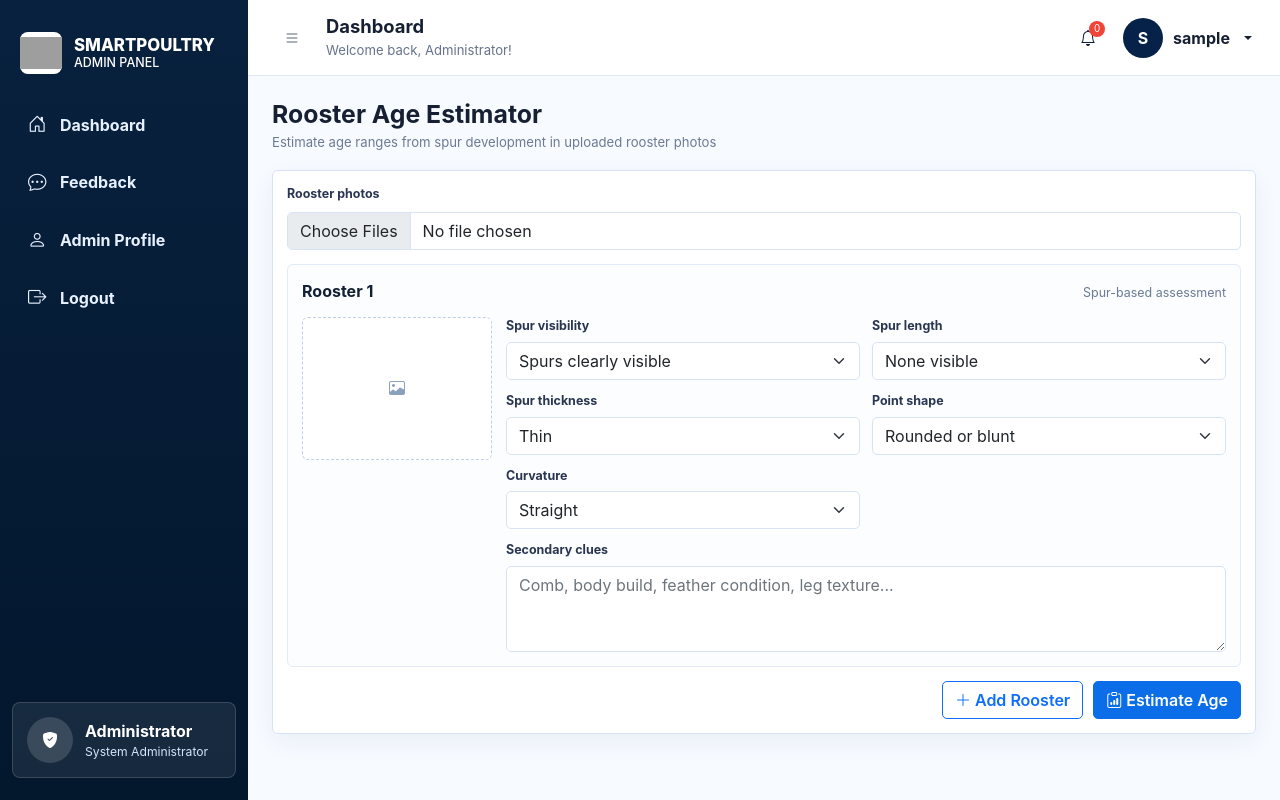
After one commit to lichtb44/SmartPoultry, a Django app: page /rooster-age-estimator/ in a window 1280 px wide. The commit adds this page. Run offline with Django 4.2, Linux system fonts and the light colour scheme; the visitor is signed in with stand-in values (Sample User, id 1); some libraries are stand-ins or nearby versions; grey boxes are pictures that could not be loaded.

Commit message:
Add rooster spur age estimator

```diff
--- a/smartpoultry/core/urls.py
+++ b/smartpoultry/core/urls.py
@@ -41,6 +41,7 @@ urlpatterns = [
     path('revenue/', views.revenue_view, name='revenue'),
     path('expenses/', views.expenses_view, name='expenses'),
     path('analytics/', views.analytics_view, name='analytics'),
+    path('rooster-age-estimator/', views.rooster_age_estimator_view, name='rooster_age_estimator'),
     path('reports/', views.reports_view, name='reports'),
     path('production-records/', views.production_records_view, name='production_records'),
     path('production-records/add/', views.production_record_create, name='production_record_create'),
--- a/smartpoultry/core/views.py
+++ b/smartpoultry/core/views.py
@@ -27,8 +27,8 @@ def health_check(request):
     database = settings.DATABASES['default']
     static_dirs = [str(path) for path in getattr(settings, 'STATICFILES_DIRS', [])]
     static_sources = {
-        'source_logo_exists': any((path / 'images' / 'rooster-logo.svg').exists() for path in getattr(settings, 'STATICFILES_DIRS', [])),
-        'collected_logo_exists': (settings.STATIC_ROOT / 'images' / 'rooster-logo.svg').exists(),
+        'source_logo_exists': any((path / 'images' / 'smartpoultry_logo.svg').exists() for path in getattr(settings, 'STATICFILES_DIRS', [])),
+        'collected_logo_exists': (settings.STATIC_ROOT / 'images' / 'smartpoultry_logo.svg').exists(),
     }
     return JsonResponse({
         'ok': True,
@@ -709,6 +709,136 @@ def analytics_view(request):
     })
 
 
+def estimate_rooster_age_from_spurs(visibility, length, thickness, point_shape, curvature, secondary_clues):
+    if visibility != 'clear':
+        return {
+            'age_range': 'insufficient spur visibility for reliable age estimate',
+            'reasoning': (
+                'The spurs are not visible enough to evaluate length, thickness, point shape, and curvature '
+                'with confidence, so a spur-based age range would be unreliable.'
+            ),
+            'confidence': 'Low',
+            'limitations': 'Spurs are hidden, cropped, blurry, or too small in the photo.',
+        }
+
+    score = 0
+    score += {'none': 0, 'buds': 1, 'short': 2, 'medium': 3, 'long': 4}.get(length, 0)
+    score += {'thin': 0, 'moderate': 1, 'thick': 2}.get(thickness, 0)
+    score += {'rounded': 0, 'pointed': 1, 'worn': 2}.get(point_shape, 0)
+    score += {'straight': 0, 'slight': 1, 'curved': 2}.get(curvature, 0)
+
+    if score <= 1:
+        age_range = 'under 6 months'
+        confidence = 'Medium'
+        reasoning = 'Spurs are absent or only beginning as small buds, which is most consistent with a juvenile rooster.'
+    elif score <= 3:
+        age_range = '6 to 10 months'
+        confidence = 'Medium'
+        reasoning = 'Spurs appear short and lightly developed, suggesting a young rooster approaching maturity.'
+    elif score <= 5:
+        age_range = '10 to 18 months'
+        confidence = 'Medium-High'
+        reasoning = 'Spurs show clear extension with moderate thickness or a pointed tip, which commonly fits a young adult.'
+    elif score <= 7:
+        age_range = '18 months to 3 years'
+        confidence = 'Medium-High'
+        reasoning = 'Spurs are developed in length and thickness, with noticeable point or curvature, matching a mature adult.'
+    else:
+        age_range = '3 years or older'
+        confidence = 'Medium'
+        reasoning = 'Spurs are long, thick, curved, or worn, which is more typical of an older mature rooster.'
+
+    if secondary_clues:
+        reasoning = f'{reasoning} Secondary clues noted: {secondary_clues}'
+
+    return {
+        'age_range': age_range,
+        'reasoning': reasoning,
+        'confidence': confidence,
+        'limitations': (
+            'This estimate is based mainly on spur observations entered from the photo. Breed, trimming, injury, '
+            'image angle, and husbandry conditions can change spur appearance.'
+        ),
+    }
+
+
+@login_required(login_url='login')
+def rooster_age_estimator_view(request):
+    """Estimate rooster age ranges using user-entered spur observations from uploaded photos."""
+    results = []
+    visibility_labels = {
+        'clear': 'Spurs clearly visible',
+        'partial': 'Partially visible',
+        'hidden': 'Hidden or not visible',
+    }
+    length_labels = {
+        'none': 'none visible',
+        'buds': 'small spur buds',
+        'short': 'short spurs',
+        'medium': 'medium spurs',
+        'long': 'long spurs',
+    }
+    thickness_labels = {
+        'thin': 'thin',
+        'moderate': 'moderate',
+        'thick': 'thick',
+    }
+    point_labels = {
+        'rounded': 'rounded or blunt point',
+        'pointed': 'sharp pointed tip',
+        'worn': 'worn or irregular point',
+    }
+    curvature_labels = {
+        'straight': 'straight',
+        'slight': 'slightly curved',
+        'curved': 'strongly curved',
+    }
+
+    if request.method == 'POST':
+        photos = request.FILES.getlist('photos')
+        rooster_count = max(1, len(photos), len(request.POST.getlist('spur_visibility')))
+
+        for index in range(rooster_count):
+            def value_from_list(name, default=''):
+                values = request.POST.getlist(name)
+                return values[index] if index < len(values) else default
+
+            visibility = value_from_list('spur_visibility', 'hidden')
+            length = value_from_list('spur_length', 'none')
+            thickness = value_from_list('spur_thickness', 'thin')
+            point_shape = value_from_list('spur_point_shape', 'rounded')
+            curvature = value_from_list('spur_curvature', 'straight')
+            secondary_clues = value_from_list('secondary_clues', '').strip()
+            estimate = estimate_rooster_age_from_spurs(
+                visibility,
+                length,
+                thickness,
+                point_shape,
+                curvature,
+                secondary_clues,
+            )
+            photo_name = photos[index].name if index < len(photos) else f'Rooster {index + 1}'
+            spur_observations = (
+                f"Visibility: {visibility_labels.get(visibility, visibility)}. "
+                f"Length: {length_labels.get(length, length)}. "
+                f"Thickness: {thickness_labels.get(thickness, thickness)}. "
+                f"Point shape: {point_labels.get(point_shape, point_shape)}. "
+                f"Curvature: {curvature_labels.get(curvature, curvature)}."
+            )
+
+            results.append({
+                'number': index + 1,
+                'photo_name': photo_name,
+                'estimated_age_range': estimate['age_range'],
+                'spur_observations': spur_observations,
+                'reasoning': estimate['reasoning'],
+                'confidence': estimate['confidence'],
+                'limitations': estimate['limitations'],
+            })
+
+    return render(request, 'rooster_age_estimator.html', {'results': results})
+
+
 @login_required(login_url='login')
 def reports_view(request):
     """Reports view."""
--- a/smartpoultry/static/css/style.css
+++ b/smartpoultry/static/css/style.css
@@ -897,6 +897,129 @@ body {
     font-size: 1rem;
 }
 
+.rooster-estimator {
+    margin-bottom: 18px;
+}
+
+.rooster-upload {
+    display: grid;
+    gap: 8px;
+    margin-bottom: 14px;
+}
+
+.rooster-upload label,
+.rooster-fields label {
+    color: #2a3550;
+    font-size: 0.78rem;
+    font-weight: 700;
+}
+
+.rooster-card-list {
+    display: grid;
+    gap: 14px;
+}
+
+.rooster-input-card {
+    display: grid;
+    grid-template-columns: 190px 1fr;
+    gap: 14px;
+    padding: 14px;
+    border: 1px solid #e2ebf8;
+    border-radius: 6px;
+    background: #fbfdff;
+}
+
+.rooster-card-header {
+    grid-column: 1 / -1;
+    display: flex;
+    align-items: baseline;
+    justify-content: space-between;
+    gap: 12px;
+}
+
+.rooster-card-header strong,
+.rooster-result-title strong {
+    color: #132033;
+    font-size: 1rem;
+}
+
+.rooster-card-header span,
+.rooster-result-title span {
+    color: var(--muted);
+    font-size: 0.78rem;
+}
+
+.rooster-preview {
+    width: 190px;
+    aspect-ratio: 4 / 3;
+    display: flex;
+    align-items: center;
+    justify-content: center;
+    overflow: hidden;
+    border: 1px dashed #bfd0e8;
+    border-radius: 6px;
+    color: #8aa0bf;
+    background: #fff;
+}
+
+.rooster-preview img {
+    width: 100%;
+    height: 100%;
+    object-fit: cover;
+}
+
+.rooster-fields {
+    display: grid;
+    grid-template-columns: repeat(2, minmax(180px, 1fr));
+    gap: 12px;
+}
+
+.rooster-fields .form-select,
+.rooster-fields .form-control {
+    margin-top: 6px;
+}
+
+.rooster-notes {
+    grid-column: 1 / -1;
+}
+
+.rooster-actions {
+    display: flex;
+    justify-content: flex-end;
+    gap: 10px;
+    margin-top: 14px;
+}
+
+.rooster-results {
+    display: grid;
+    gap: 14px;
+}
+
+.rooster-result-card dl {
+    display: grid;
+    grid-template-columns: 190px 1fr;
+    gap: 8px 14px;
+    margin: 12px 0 0;
+}
+
+.rooster-result-card dt {
+    color: #2a3550;
+    font-size: 0.78rem;
+}
+
+.rooster-result-card dd {
+    margin: 0;
+    color: #172033;
+    font-size: 0.86rem;
+}
+
+.rooster-result-title {
+    display: flex;
+    align-items: baseline;
+    justify-content: space-between;
+    gap: 12px;
+}
+
 .notification-list {
     margin: 0;
     padding: 0;
@@ -1087,4 +1210,20 @@ footer {
     .scenario-controls .btn {
         width: 100%;
     }
+
+    .rooster-input-card,
+    .rooster-fields,
+    .rooster-result-card dl {
+        grid-template-columns: 1fr;
+    }
+
+    .rooster-preview {
+        width: 100%;
+    }
+
+    .rooster-actions,
+    .rooster-result-title {
+        align-items: stretch;
+        flex-direction: column;
+    }
 }
--- a/smartpoultry/templates/base.html
+++ b/smartpoultry/templates/base.html
@@ -108,6 +108,9 @@
                     <a class="sidebar-link {% if request.path == '/analytics/' %}active{% endif %}" href="{% url 'analytics' %}">
                         <i class="bi bi-cpu"></i> ML Predictions
                     </a>
+                    <a class="sidebar-link {% if request.path == '/rooster-age-estimator/' %}active{% endif %}" href="{% url 'rooster_age_estimator' %}">
+                        <i class="bi bi-camera"></i> Rooster Age
+                    </a>
                     <a class="sidebar-link {% if request.path == '/forecasting/' %}active{% endif %}" href="{% url 'forecasting' %}">
                         <i class="bi bi-graph-up-arrow"></i> Forecasting
                     </a>
--- /dev/null
+++ b/smartpoultry/templates/rooster_age_estimator.html
@@ -0,0 +1,166 @@
+{% extends 'base.html' %}
+
+{% block content %}
+<div class="page-heading">
+    <div>
+        <h1>Rooster Age Estimator</h1>
+        <p>Estimate age ranges from spur development in uploaded rooster photos</p>
+    </div>
+</div>
+
+<form class="panel-card rooster-estimator" method="post" enctype="multipart/form-data">
+    {% csrf_token %}
+    <div class="rooster-upload">
+        <label for="photos">Rooster photos</label>
+        <input class="form-control" id="photos" name="photos" type="file" accept="image/*" multiple>
+    </div>
+
+    <div id="roosterCards" class="rooster-card-list">
+        <section class="rooster-input-card">
+            <div class="rooster-card-header">
+                <strong>Rooster 1</strong>
+                <span>Spur-based assessment</span>
+            </div>
+            <div class="rooster-preview" data-preview>
+                <i class="bi bi-image"></i>
+            </div>
+            <div class="rooster-fields">
+                <label>
+                    Spur visibility
+                    <select class="form-select" name="spur_visibility">
+                        <option value="clear">Spurs clearly visible</option>
+                        <option value="partial">Partially visible</option>
+                        <option value="hidden">Hidden or not visible</option>
+                    </select>
+                </label>
+                <label>
+                    Spur length
+                    <select class="form-select" name="spur_length">
+                        <option value="none">None visible</option>
+                        <option value="buds">Small buds</option>
+                        <option value="short">Short</option>
+                        <option value="medium">Medium</option>
+                        <option value="long">Long</option>
+                    </select>
+                </label>
+                <label>
+                    Spur thickness
+                    <select class="form-select" name="spur_thickness">
+                        <option value="thin">Thin</option>
+                        <option value="moderate">Moderate</option>
+                        <option value="thick">Thick</option>
+                    </select>
+                </label>
+                <label>
+                    Point shape
+                    <select class="form-select" name="spur_point_shape">
+                        <option value="rounded">Rounded or blunt</option>
+                        <option value="pointed">Sharp pointed</option>
+                        <option value="worn">Worn or irregular</option>
+                    </select>
+                </label>
+                <label>
+                    Curvature
+                    <select class="form-select" name="spur_curvature">
+                        <option value="straight">Straight</option>
+                        <option value="slight">Slightly curved</option>
+                        <option value="curved">Strongly curved</option>
+                    </select>
+                </label>
+                <label class="rooster-notes">
+                    Secondary clues
+                    <textarea class="form-control" name="secondary_clues" rows="3" placeholder="Comb, body build, feather condition, leg texture..."></textarea>
+                </label>
+            </div>
+        </section>
+    </div>
+
+    <div class="rooster-actions">
+        <button class="btn btn-outline-primary" type="button" id="addRooster">
+            <i class="bi bi-plus-lg"></i> Add Rooster
+        </button>
+        <button class="btn btn-primary" type="submit">
+            <i class="bi bi-clipboard-data"></i> Estimate Age
+        </button>
+    </div>
+</form>
+
+{% if results %}
+<section class="rooster-results">
+    {% for result in results %}
+        <article class="panel-card rooster-result-card">
+            <div class="rooster-result-title">
+                <strong>Rooster {{ result.number }}</strong>
+                <span>{{ result.photo_name }}</span>
+            </div>
+            <dl>
+                <dt>Estimated age range:</dt>
+                <dd>{{ result.estimated_age_range }}</dd>
+                <dt>Spur observations:</dt>
+                <dd>{{ result.spur_observations }}</dd>
+                <dt>Reasoning:</dt>
+                <dd>{{ result.reasoning }}</dd>
+                <dt>Confidence:</dt>
+                <dd>{{ result.confidence }}</dd>
+                <dt>Limitations / uncertainty:</dt>
+                <dd>{{ result.limitations }}</dd>
+            </dl>
+        </article>
+    {% endfor %}
+</section>
+{% endif %}
+{% endblock %}
+
+{% block extra_js %}
+<script>
+    function refreshRoosterTitles() {
+        document.querySelectorAll('.rooster-input-card').forEach((card, index) => {
+            card.querySelector('strong').textContent = `Rooster ${index + 1}`;
+        });
+    }
+
+    function syncImagePreviews(files) {
+        const cards = document.querySelectorAll('.rooster-input-card');
+        cards.forEach((card, index) => {
+            const preview = card.querySelector('[data-preview]');
+            preview.innerHTML = '<i class="bi bi-image"></i>';
+            if (!files[index]) {
+                return;
+            }
+            const image = document.createElement('img');
+            image.alt = `Rooster ${index + 1} preview`;
+            image.src = URL.createObjectURL(files[index]);
+            image.onload = () => URL.revokeObjectURL(image.src);
+            preview.innerHTML = '';
+            preview.appendChild(image);
+        });
+    }
+
+    document.addEventListener('DOMContentLoaded', function () {
+        const addButton = document.getElementById('addRooster');
+        const cardList = document.getElementById('roosterCards');
+        const photoInput = document.getElementById('photos');
+
+        addButton.addEventListener('click', function () {
+            const clone = cardList.querySelector('.rooster-input-card').cloneNode(true);
+            clone.querySelectorAll('select').forEach((select) => {
+                select.selectedIndex = 0;
+            });
+            clone.querySelectorAll('textarea').forEach((textarea) => {
+                textarea.value = '';
+            });
+            clone.querySelector('[data-preview]').innerHTML = '<i class="bi bi-image"></i>';
+            cardList.appendChild(clone);
+            refreshRoosterTitles();
+            syncImagePreviews(photoInput.files);
+        });
+
+        photoInput.addEventListener('change', function () {
+            while (cardList.children.length < photoInput.files.length) {
+                addButton.click();
+            }
+            syncImagePreviews(photoInput.files);
+        });
+    });
+</script>
+{% endblock %}
```
